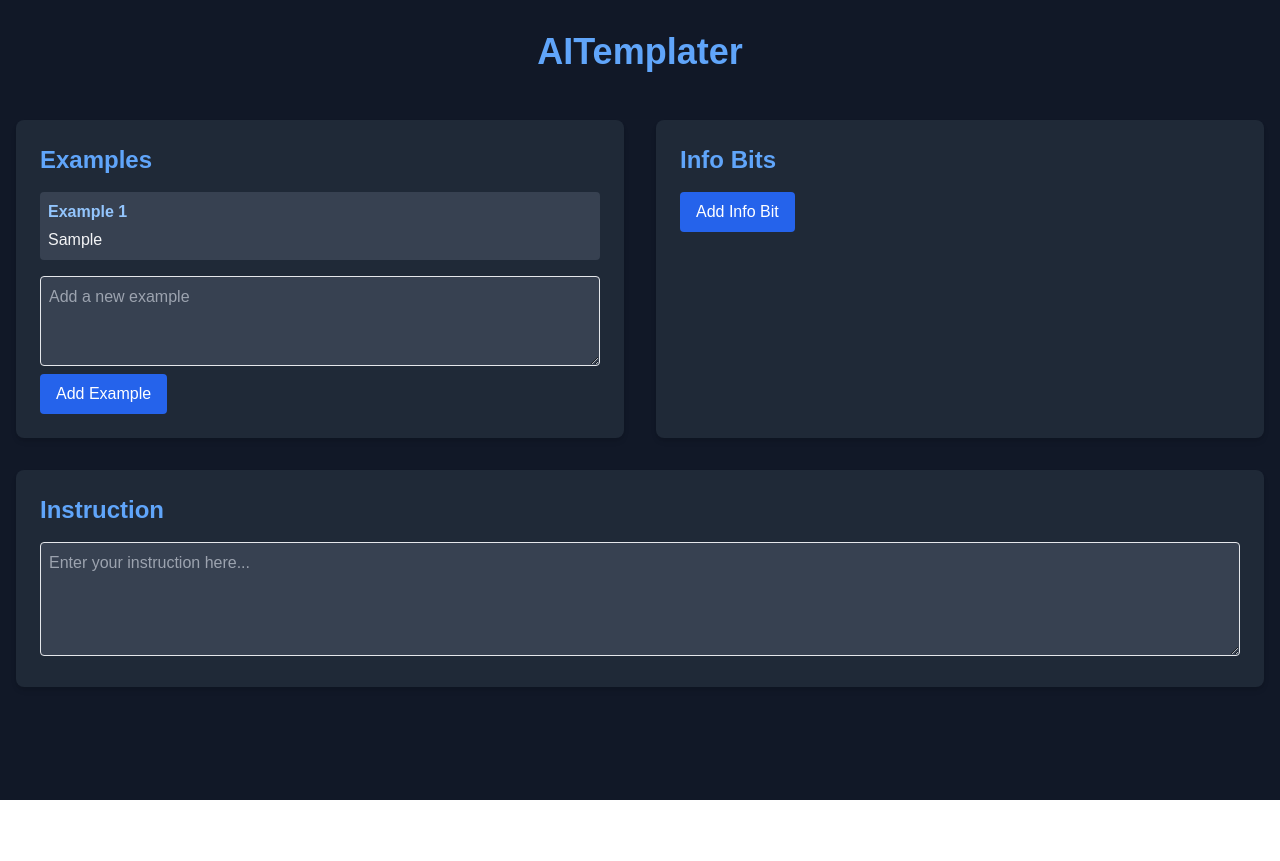
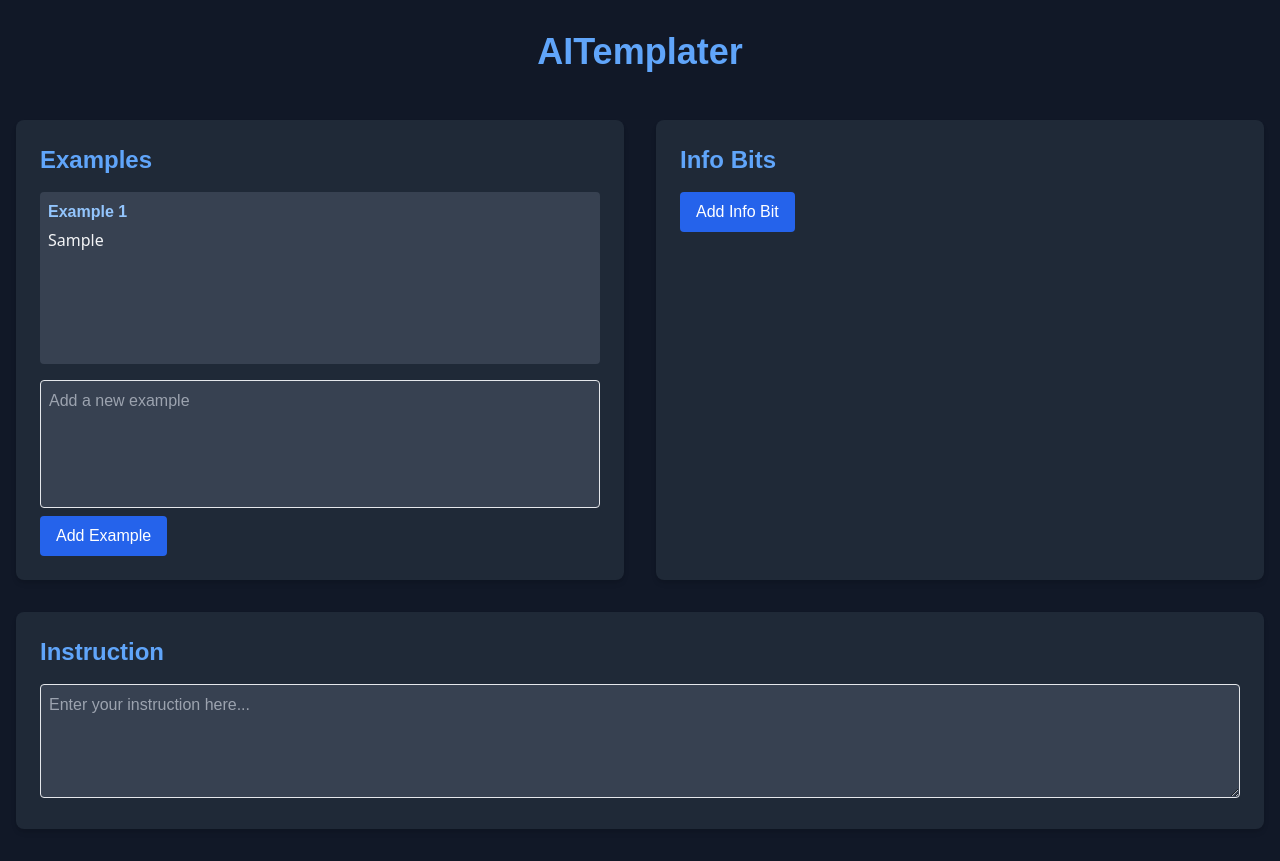
Before and after one commit to mrconter1/AITemplater, a Next.js app: page / in a window 1280 px wide. Both pictures are taken after typing "Sample" into the empty fields and a click on the button "Add Example". Before the commit the page ends 800 px from the top, so only its background shows below. Built offline with nearby package versions, Linux system fonts and the light colour scheme.

Commit message:
Fade out content of examples

```diff
--- a/package.json
+++ b/package.json
@@ -18,6 +18,7 @@
     "eslint": "^8",
     "eslint-config-next": "14.2.15",
     "postcss": "^8",
+    "tailwind-scrollbar": "^3.1.0",
     "tailwindcss": "^3.4.1"
   }
 }
--- a/pages/components/ExampleSection.js
+++ b/pages/components/ExampleSection.js
@@ -30,16 +30,19 @@ export default function ExamplesSection({ examples, addExample }) {
                 value={example}
                 onChange={(e) => handleEdit(index, e.target.value)}
                 onBlur={() => setEditingIndex(null)}
-                className="w-full p-2 bg-gray-600 text-white rounded focus:outline-none focus:ring-2 focus:ring-blue-500"
-                rows="3"
+                className="w-full p-2 bg-gray-600 text-white rounded focus:outline-none focus:ring-2 focus:ring-blue-500 h-32 resize-none"
                 autoFocus
               />
             ) : (
               <div
                 onClick={() => setEditingIndex(index)}
-                className="cursor-pointer whitespace-pre-wrap"
+                className="cursor-pointer overflow-hidden relative"
+                style={{ height: '8rem' }} // 8rem = 128px, adjust as needed
               >
-                {example}
+                <div className="absolute inset-0 overflow-y-auto pr-2 scrollbar-thin scrollbar-thumb-gray-600 scrollbar-track-gray-800">
+                  <pre className="whitespace-pre-wrap font-sans">{example}</pre>
+                </div>
+                <div className="absolute bottom-0 left-0 right-0 h-8 bg-gradient-to-t from-gray-700 to-transparent pointer-events-none"></div>
               </div>
             )}
           </li>
@@ -50,8 +53,7 @@ export default function ExamplesSection({ examples, addExample }) {
           value={newExample}
           onChange={(e) => setNewExample(e.target.value)}
           placeholder="Add a new example"
-          className="w-full p-2 border rounded bg-gray-700 text-white placeholder-gray-400 focus:outline-none focus:ring-2 focus:ring-blue-500 mb-2"
-          rows="3"
+          className="w-full p-2 border rounded bg-gray-700 text-white placeholder-gray-400 focus:outline-none focus:ring-2 focus:ring-blue-500 mb-2 h-32 resize-none"
         />
         <button type="submit" className="bg-blue-600 text-white px-4 py-2 rounded hover:bg-blue-700 transition duration-200 self-start">
           Add Example
--- a/tailwind.config.js
+++ b/tailwind.config.js
@@ -13,5 +13,5 @@ module.exports = {
       },
     },
   },
-  plugins: [],
+  plugins: ['tailwind-scrollbar'],
 };
```
Also changed, not shown: 1 other file (tests, documents, lock files or other folders).
